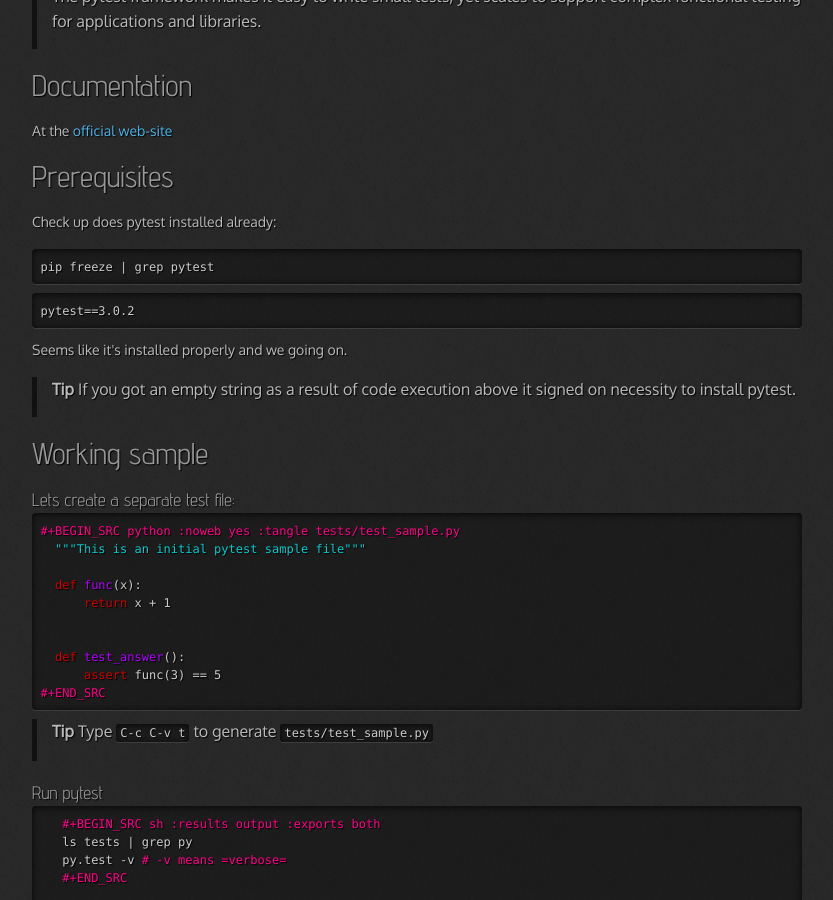
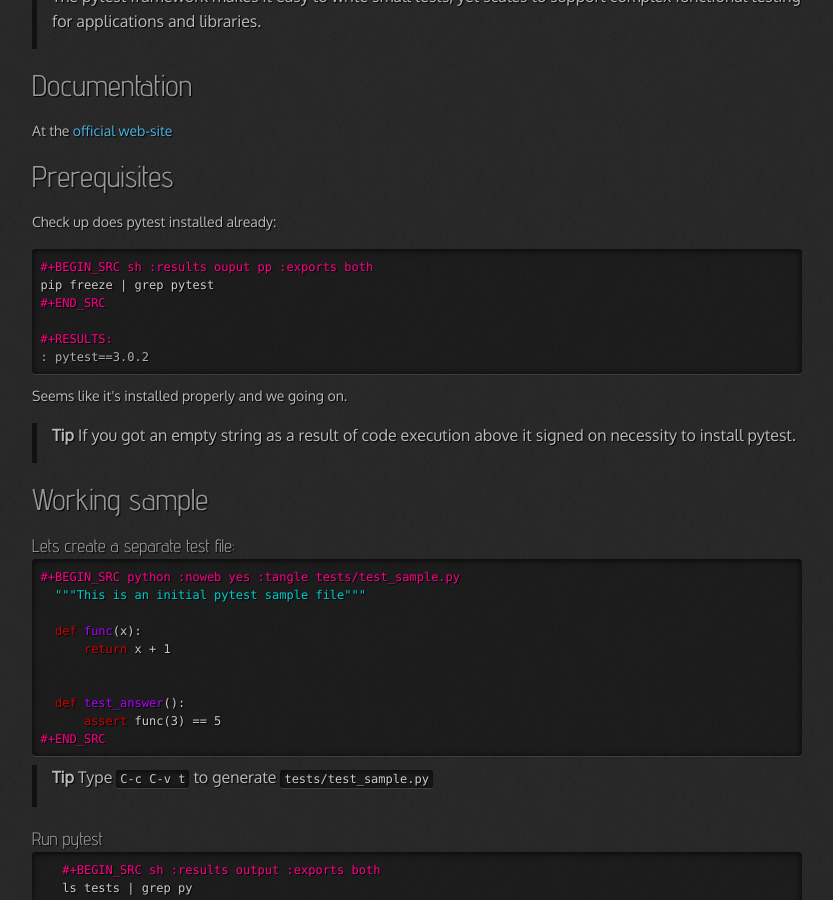
Before and after one commit to 0--key/0--key.github.io, a Jekyll site: the page built from _posts/2016-09-11-pytest.html, in a window 1280 px wide and 900 px high, scrolled down 423 px. Shown: the whole window, without its empty margins (23-856 px from the left). Built offline with Jekyll 4.4.1, drawn with Linux system fonts in a browser that asks for light colours; nearby versions of some CDN libraries; comment, search, counter and statistics services are not loaded.

Commit message:
Post finalizing

```diff
--- a/_posts/2016-09-11-pytest.html
+++ b/_posts/2016-09-11-pytest.html
@@ -59,13 +59,14 @@
 
 <div class="org-src-container">
 
-<pre class="src src-sh">pip freeze | grep pytest
+<pre class="src src-org"><span style="color: #ff0087;">#+BEGIN_SRC sh :results ouput pp :exports both</span>
+pip freeze | grep pytest
+<span style="color: #ff0087;">#+END_SRC</span>
+
+<span style="color: #ff0087;">#+RESULTS:</span>
+<span style="color: #b2b2b2;">: pytest==3.0.2</span>
 </pre>
 </div>
-
-<pre class="example">
-pytest==3.0.2
-</pre>
 
 <p>
 Seems like it's installed properly and we going on.
```
